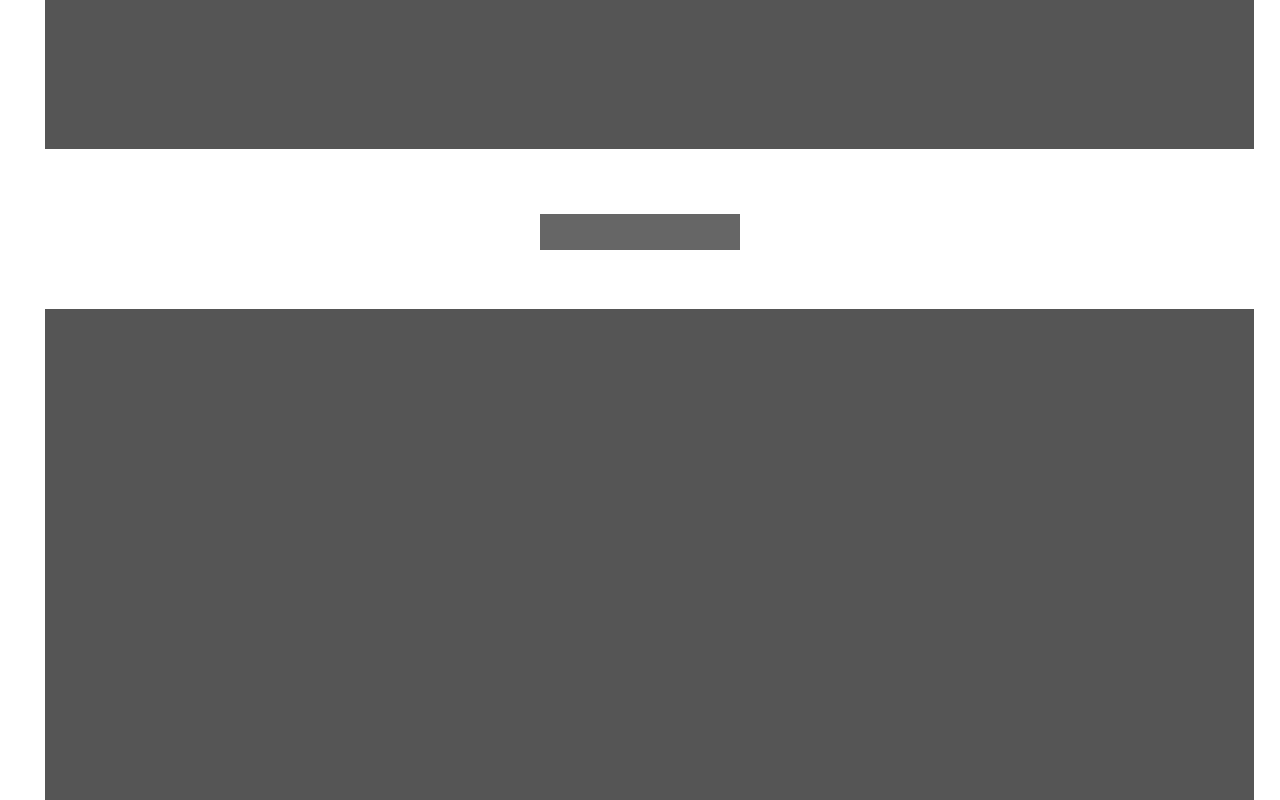
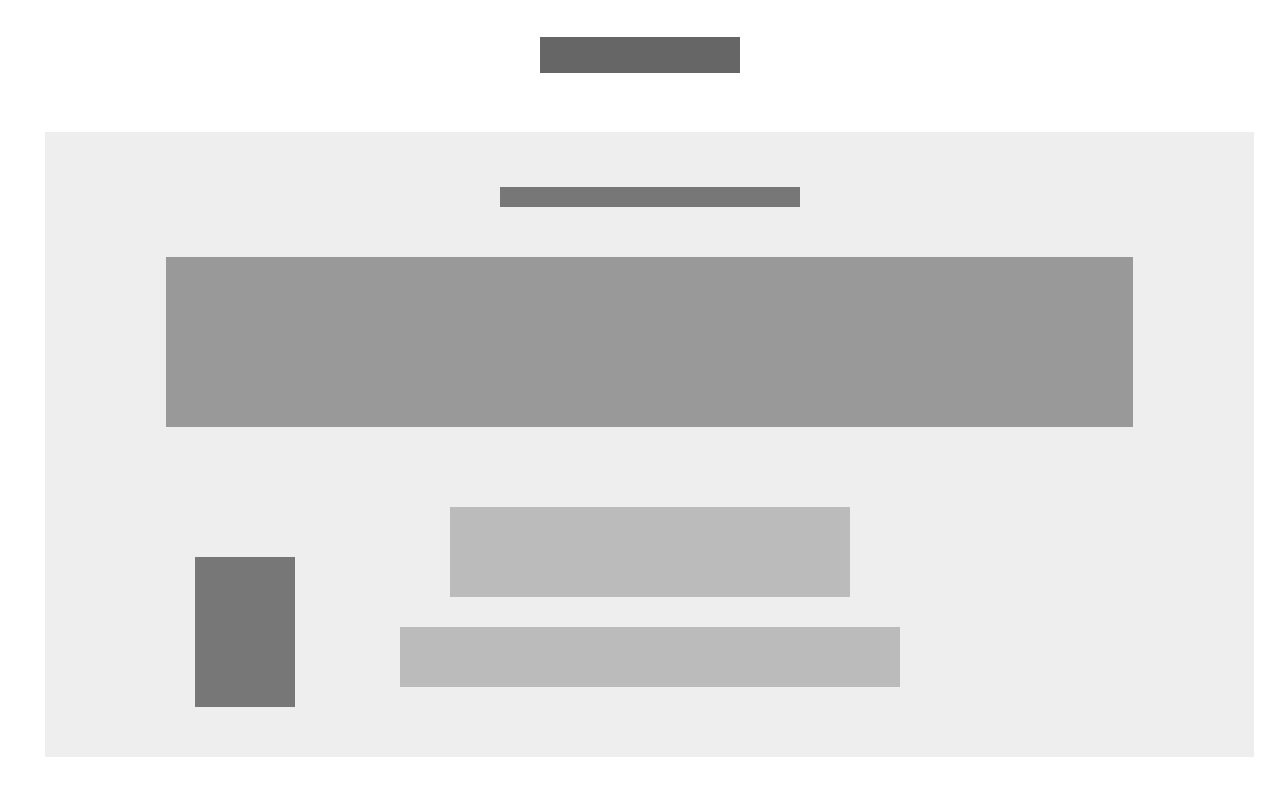
Before and after one commit to carloshdelreal/design-teardown, a plain HTML site: page index.html in a window 1280 px wide. Shown: the part 7120-7920 px from the top of the page. After the commit the page ends 7877 px from the top, so only its background shows below. Drawn offline with Linux system fonts and the light colour scheme.

Commit message:
details to the last element magazine topics

```diff
--- a/css/main.css
+++ b/css/main.css
@@ -262,8 +262,46 @@ table {
 
 .col-4-4{
     width: 100%;
-    height: 977px;
-    background: #555;
+    height: 800px;
+    background: #eee;
     margin-left: 35px;
     margin-right: 16px;
 }
+
+.magazine-topics>div{
+    height: auto;
+    padding-bottom: 50px;
+}
+.magazine-topics div div:first-child{
+    height: 20px;
+    width: 300px;
+    margin: 55px auto 30px auto;
+    background: #777;
+}
+.magazine-topics div div:nth-child(2){
+    height: 170px;
+    width: 80%;
+    margin: 50px auto 30px auto;
+    background: #999;
+}
+.magazine-topics div div:nth-child(3){
+    float: left;
+    width: 100px;
+    height: 150px;
+    background-color: #777;
+    margin-left: 150px;
+    margin-top: 100px;
+}
+.magazine-topics div div:nth-child(4){
+    height: 90px;
+    width: 400px;
+    margin: 80px auto 30px auto;
+    background: #bbb;
+}
+
+.magazine-topics div div:last-child{
+    height: 60px;
+    width: 500px;
+    margin: 30px auto 0px auto;
+    background: #bbb;
+}
--- a/index.html
+++ b/index.html
@@ -130,8 +130,14 @@
         <div></div>
     </div>
 
-    <div class="row">
-        <div class="col-4-4"></div>
+    <div class="row magazine-topics">
+        <div class="col-4-4">
+            <div></div>
+            <div></div>
+            <div></div>
+            <div></div>
+            <div></div>
+        </div>
     </div>
 <body>
 
```
